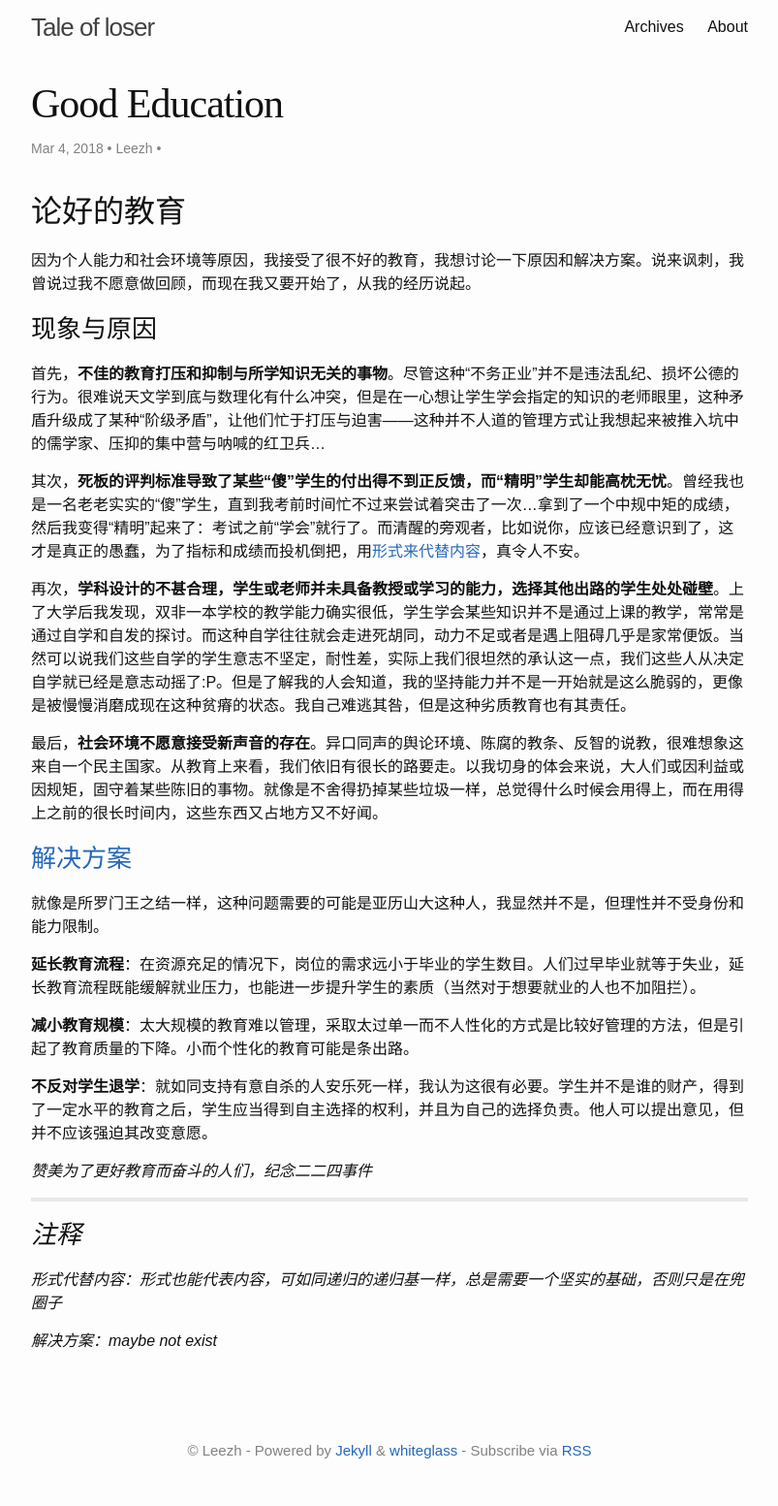
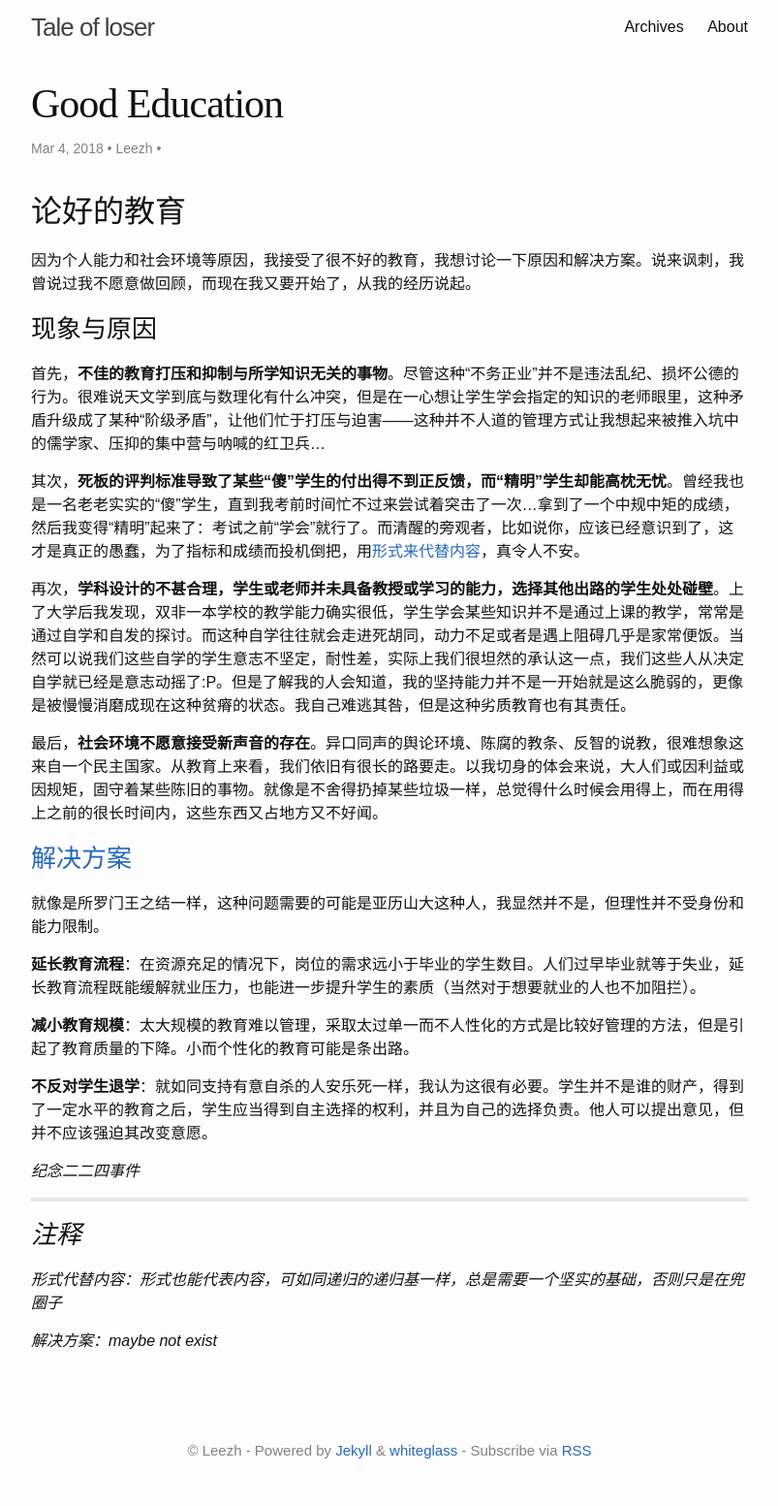
Before and after one commit to Leezh76/leezh76.github.io, a Jekyll site: the page built from _posts/2018-03-04-Good-Education.md, in a window 1280 px wide. Shown: the whole page at 97% size, without its empty margins (238-1041 px from the left). Built offline with Jekyll 4.4.1, drawn with Linux system fonts in a browser that asks for light colours.

Commit message:
education

```diff
--- a/_posts/2018-03-04-Good-Education.md
+++ b/_posts/2018-03-04-Good-Education.md
@@ -32,7 +32,7 @@ lang: zh
 
 
 
-*赞美为了更好教育而奋斗的人们，纪念二二四事件*
+*纪念二二四事件*
 
 ---
 ### *注释*
```
Also changed, not shown: 2 other files.
